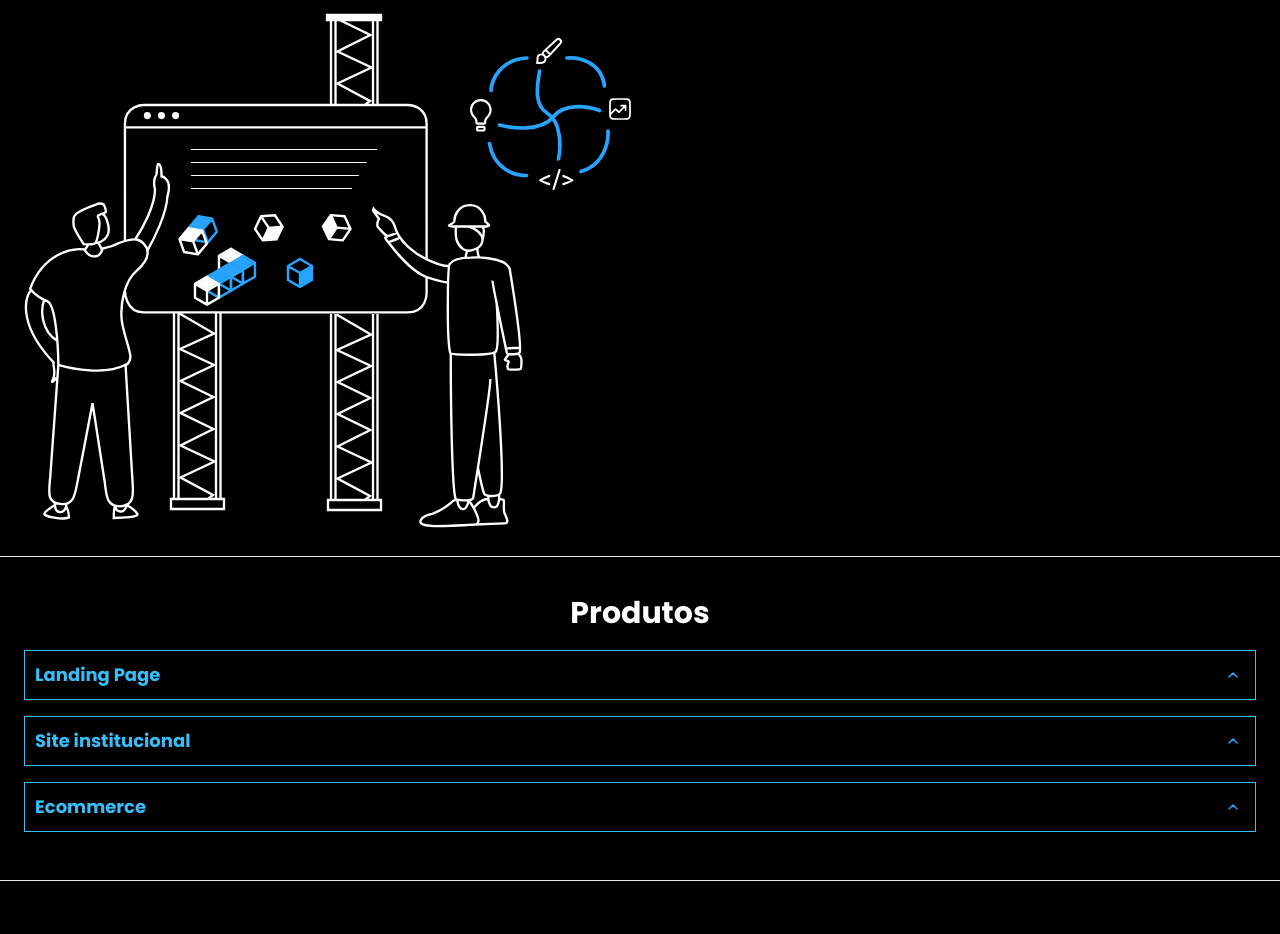
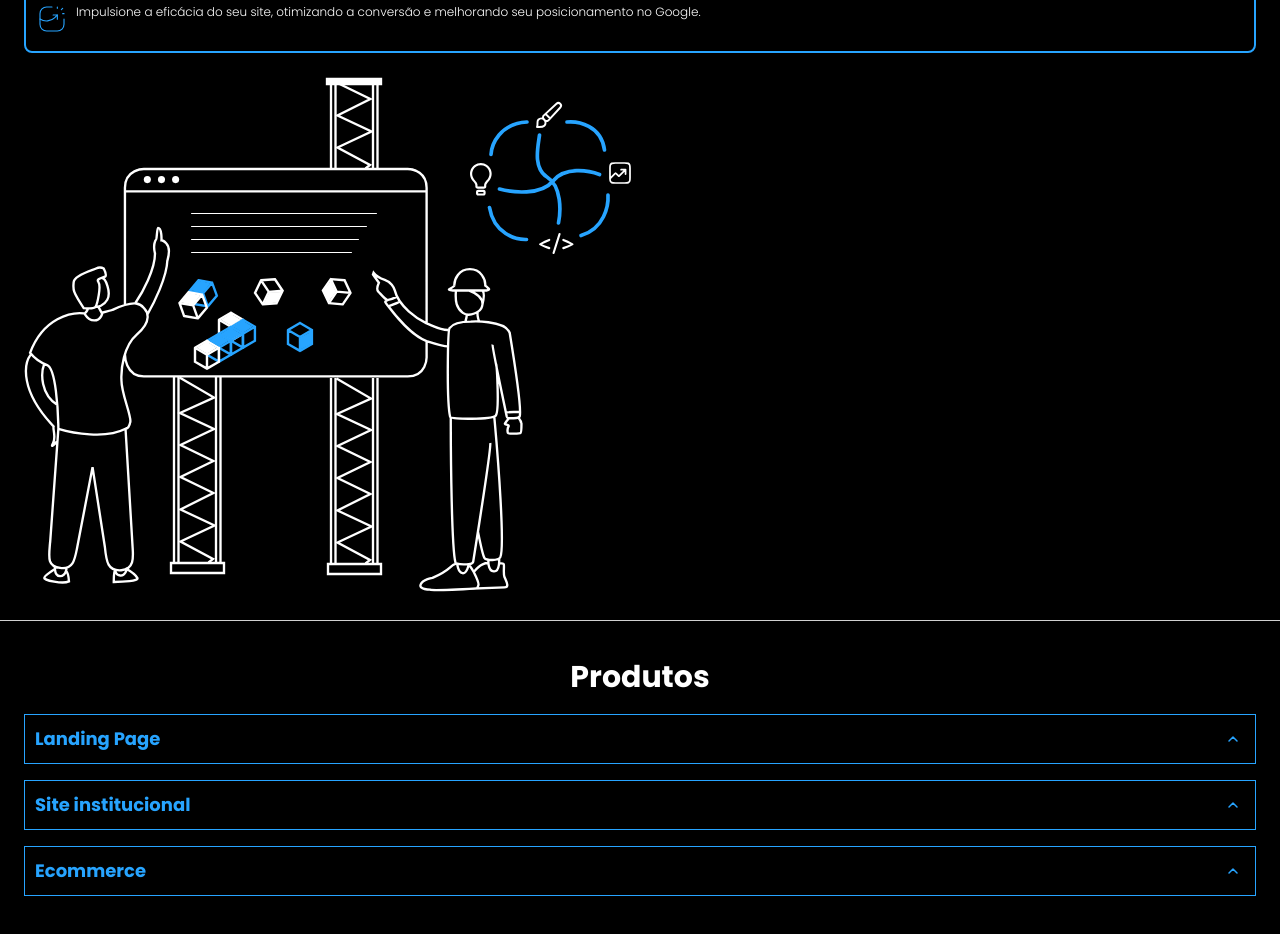
Before and after one commit to bitify-br/landing-page, a website: page index.html in a window 1280 px wide. Shown: the part 1864-2798 px from the top of the page. Before the commit the page ends 2745 px from the top, so only its background shows below. Drawn offline with nearby package versions, Linux system fonts and the light colour scheme.

Commit message:
style(tailwind): create default config
chore: remove node_modules from git

```diff
--- a/index.css
+++ b/index.css
@@ -1,26 +1,15 @@
+@tailwind base;
+@tailwind components;
+@tailwind utilities;
+
+@layer base {
   body {
+    padding: 0;
     background-color: black;
     width: 100%;
   }
 
-h1 {
-  font-family: "Poppins", sans-serif;
-  font-weight: 500;
+  h1, h2, h3, p {
     color: white;
   }
-
-h2 {
-	font-family: "Poppins", sans-serif;
-	font-weigth: 500;
-	color: white;
-
 }
-
-p {
-  color: white;
-}
-
-.divider {
-  background: rgb(0,0,0);
-  background: linear-gradient(90deg, rgba(0,0,0,0) 0%, rgba(255,255,255,1) 50%, rgba(0,0,0,0) 100%);
-}
--- a/index.html
+++ b/index.html
@@ -2,18 +2,16 @@
 <html>
   <head>
     <meta charset="UTF-8">
-    <meta name="viewport" content="width=device-width, initinal-scale=1.0">
-    <link rel="stylesheet" href="index.css">
-    <script src="https://cdn.tailwindcss.com"></script>
+    <meta name="viewport" content="width=device-width">
+    <link rel="stylesheet" href="./tailslim.css">
     <title>Bitify - Redefinindo Websites</title>
     <link rel="preconnect" href="https://fonts.googleapis.com">
     <link rel="preconnect" href="https://fonts.gstatic.com" crossorigin>
     <link rel="icon" href="assets/icons/cubes-logo.svg">
-    <script src="index.js" defer></script>
     <link href="https://fonts.googleapis.com/css2?family=Poppins:ital,wght@0,100;0,200;0,300;0,400;0,500;0,600;0,700;0,800;0,900;1,100;1,200;1,300;1,400;1,500;1,600;1,700;1,800;1,900&display=swap" rel="stylesheet">
   </head>
   <body>
-    <header class="fixed top-0 z-50 bg-black w-full px-8 py-6 flex justify-center items-center border-b border-zinc-900">
+    <header class="fixed top-0 z-50 bg-black w-full px-8 py-6 flex justify-center items-center border-b border-gray-800">
       <div class="w-full max-w-screen-2xl flex flex-row justify-between items-center">
         <img class="w-20 md:w-32" src="assets/images/logo.svg" alt="Bitify Logo" />
         <button>
@@ -21,7 +19,7 @@
         </button>
       </div>
     </header>
-    <main class="mt-20">
+    <main class="mt-36">
       <section class="px-6">
 	        <div class="w-full">
 		        <h1 class="text-center text-3xl font-bold leading-snug">
@@ -50,25 +48,25 @@
           </p>
         </div>
         <div class="flex flex-col justify-between mt-6 w-full">
-          <div class="flex flex-row border-2 rounded-lg border-sky-400 w-full px-2.5 py-4 mb-4">
+          <div class="flex flex-row border-2 rounded-lg border-dodger-500 w-full px-2.5 py-4 mb-4">
             <img class="w-8" src="assets/icons/bulb.svg" />
             <p class="ml-2 text-xs font-light leading-normal">
               Transformamos suas ideias em realidade, oferecendo um serviço personalizado e atenção exclusiva a cada detalhe.
             </p>
           </div>
-          <div class="flex flex-row border-2 rounded-lg border-sky-400 w-full px-2.5 py-4 mb-4">
+          <div class="flex flex-row border-2 rounded-lg border-dodger-500 w-full px-2.5 py-4 mb-4">
             <img class="w-8" src="assets/icons/brush.svg" />
             <p class="ml-2 text-xs font-light leading-normal">
               Nossa equipe de designers especializados está preparada para dar ao seu site um visual único e estiloso.
             </p>
           </div>
-          <div class="flex flex-row border-2 rounded-lg border-sky-400 w-full px-2.5 py-4 mb-4">
+          <div class="flex flex-row border-2 rounded-lg border-dodger-500 w-full px-2.5 py-4 mb-4">
             <img class="w-8" src="assets/icons/programming-loading.svg" />
             <p class="ml-2 text-xs font-light leading-normal">
               Confie a engenharia a nós; nossa expertise está em desenvolver websites com precisão e inovação.
             </p>
           </div>
-          <div class="flex flex-row border-2 rounded-lg border-sky-400 w-full px-2.5 py-4">
+          <div class="flex flex-row border-2 rounded-lg border-dodger-500 w-full px-2.5 py-4">
             <img class="w-8" src="assets/icons/search-graph.svg" />
             <p class="ml-2 text-xs font-light leading-normal">
               Impulsione a eficácia do seu site, otimizando a conversão e melhorando seu posicionamento no Google.
@@ -83,20 +81,20 @@
           Produtos
         </h1>
         <div class="mt-4">
-          <div class="flex flex-row justify-between border border-sky-400 p-2.5">
-            <h2 class="text-lg font-bold text-sky-400">
+          <div class="flex flex-row justify-between border border-dodger-500 p-2.5">
+            <h2 class="text-lg font-bold text-dodger-500">
               Landing Page
             </h2>
             <img src="assets/icons/arrow-up.svg" />
           </div>
-          <div class="flex flex-row justify-between mt-4 border border-sky-400 p-2.5">
-            <h2 class="text-lg font-bold text-sky-400">
+          <div class="flex flex-row justify-between mt-4 border border-dodger-500 p-2.5">
+            <h2 class="text-lg font-bold text-dodger-500">
               Site institucional
             </h2>
             <img src="assets/icons/arrow-up.svg" />
           </div>
-          <div class="flex flex-row justify-between mt-4 border border-sky-400 p-2.5">
-            <h2 class="text-lg font-bold text-sky-400">
+          <div class="flex flex-row justify-between mt-4 border border-dodger-500 p-2.5">
+            <h2 class="text-lg font-bold text-dodger-500">
               Ecommerce
             </h2>
             <img src="assets/icons/arrow-up.svg" />
--- /dev/null
+++ b/tailwind.config.js
@@ -0,0 +1,41 @@
+/** @type {import('tailwindcss').Config} */
+module.exports = {
+  content: ["./index.html"],
+  theme: {
+    extend: {},
+    fontFamily: {
+      sans: ['Poppins', 'sans-serif'],
+      serif: ['Poppins', 'serif']
+    },
+    colors: {
+      'black': '#000000',
+      'gray': {
+        50: '#f6f6f6',
+        100: '#e7e7e7',
+        200: '#d1d1d1',
+        300: '#b0b0b0',
+        400: '#888888',
+        500: '#6d6d6d',
+        600: '#5d5d5d',
+        700: '#4f4f4f',
+        800: '#454545',
+        900: '#3d3d3d',
+        950: '#0d0d0d',
+      },
+      'dodger': {
+        50: '#eef9ff',
+        100: '#d9f2ff',
+        200: '#bce8ff',
+        300: '#8edbff',
+        400: '#59c5ff',
+        500: '#27a4ff',
+        600: '#1b8af5',
+        700: '#1473e1',
+        800: '#175cb6',
+        900: '#194e8f',
+        950: '#143057',
+      }
+    }
+  },
+  plugins: [],
+}
```
Also changed, not shown: package.json (added, +8 -0 lines), tailslim.css (added), 2 other files. Lines whose indentation alone changed are shown as unchanged.
